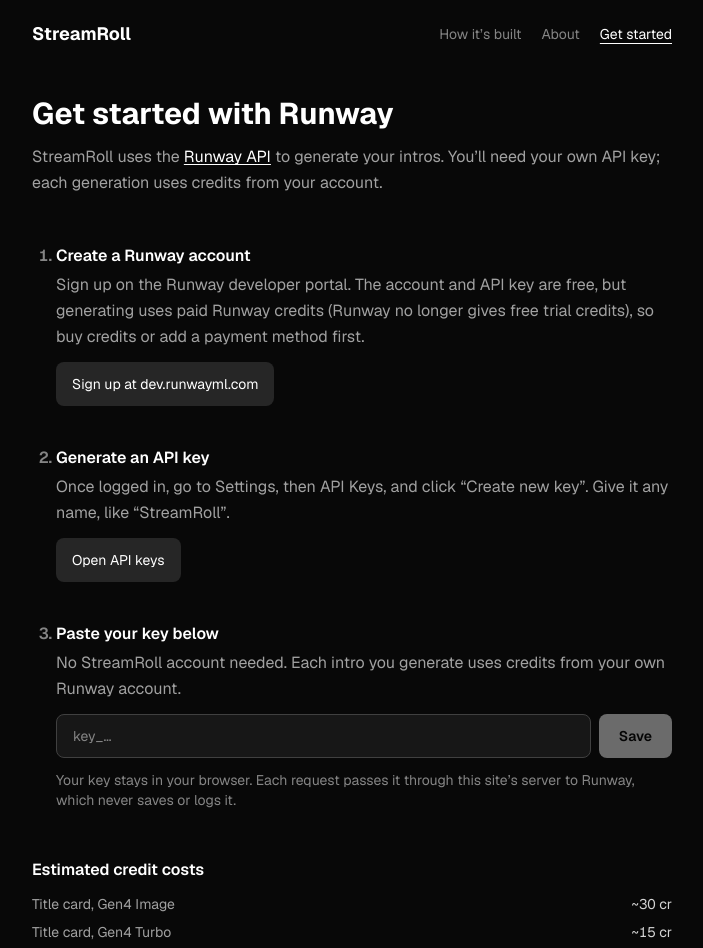
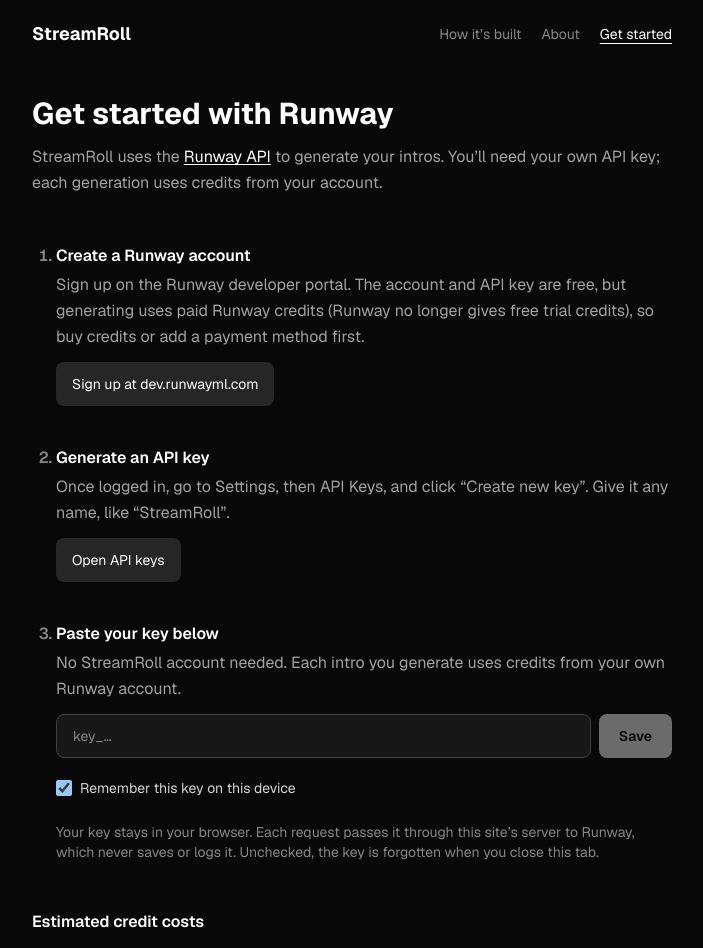
Before and after one commit to JoeKarlsson/streamroll, a Next.js app: page /setup in a window 1280 px wide. Shown: the top 948 px of the page, without its empty margins (288-991 px from the left). Built offline with nearby package versions, Linux system fonts and the light colour scheme.

Commit message:
fix: The setup page has the same Remember this key on this device checkbox as the home page; unchecked, the key lasts only for the tab

```diff
--- a/app/setup/page.tsx
+++ b/app/setup/page.tsx
@@ -47,6 +47,7 @@ export default function SetupPage() {
   const { key, saveKey, clearKey, loaded } = useApiKey();
   const [input, setInput] = useState("");
   const [saved, setSaved] = useState(false);
+  const [remember, setRemember] = useState(true);
   const keyInputRef = useRef<HTMLInputElement>(null);
   const savedKeyRef = useRef<HTMLDivElement>(null);
   // Set by Save and Remove so focus lands on the element that replaces the one just used.
@@ -64,7 +65,7 @@ export default function SetupPage() {
     e.preventDefault();
     if (!input.trim()) return;
     focusAfterChange.current = "saved";
-    saveKey(input.trim());
+    saveKey(input.trim(), { remember });
     setSaved(true);
     setInput("");
   }
@@ -129,7 +130,8 @@ export default function SetupPage() {
                       </button>
                     </div>
                   ) : (
-                    <form onSubmit={handleSave} className="flex gap-2">
+                    <form onSubmit={handleSave} className="space-y-2">
+                      <div className="flex gap-2">
                         <input
                           ref={keyInputRef}
                           type="password"
@@ -144,10 +146,20 @@ export default function SetupPage() {
                         <button
                           type="submit"
                           disabled={!input.trim()}
-                        className="min-h-11 bg-white text-black font-semibold px-5 rounded-lg hover:bg-neutral-200 transition-colors disabled:opacity-40 disabled:cursor-not-allowed text-sm shrink-0"
+                          className="min-h-11 bg-white text-black font-semibold px-5 rounded-lg hover:bg-neutral-200 transition-[color,background-color,opacity,scale] duration-75 ease-out enabled:active:scale-[0.97] disabled:opacity-40 disabled:cursor-not-allowed text-sm shrink-0"
                         >
                           Save
                         </button>
+                      </div>
+                      <label className="flex items-center gap-2 min-h-11 w-fit cursor-pointer text-sm text-neutral-300">
+                        <input
+                          type="checkbox"
+                          checked={remember}
+                          onChange={(e) => setRemember(e.target.checked)}
+                          className="w-4 h-4"
+                        />
+                        Remember this key on this device
+                      </label>
                     </form>
                   )}
 
@@ -157,7 +169,7 @@ export default function SetupPage() {
 
                   <p id="api-key-privacy" className="max-w-[65ch] text-sm text-neutral-500">
                     Your key stays in your browser. Each request passes it through this site’s server to Runway, which
-                    never saves or logs it.
+                    never saves or logs it. Unchecked, the key is forgotten when you close this tab.
                   </p>
                 </div>
               )}
```
Also changed, not shown: 1 other file (tests, documents, lock files or other folders). Lines whose indentation alone changed are shown as unchanged.
